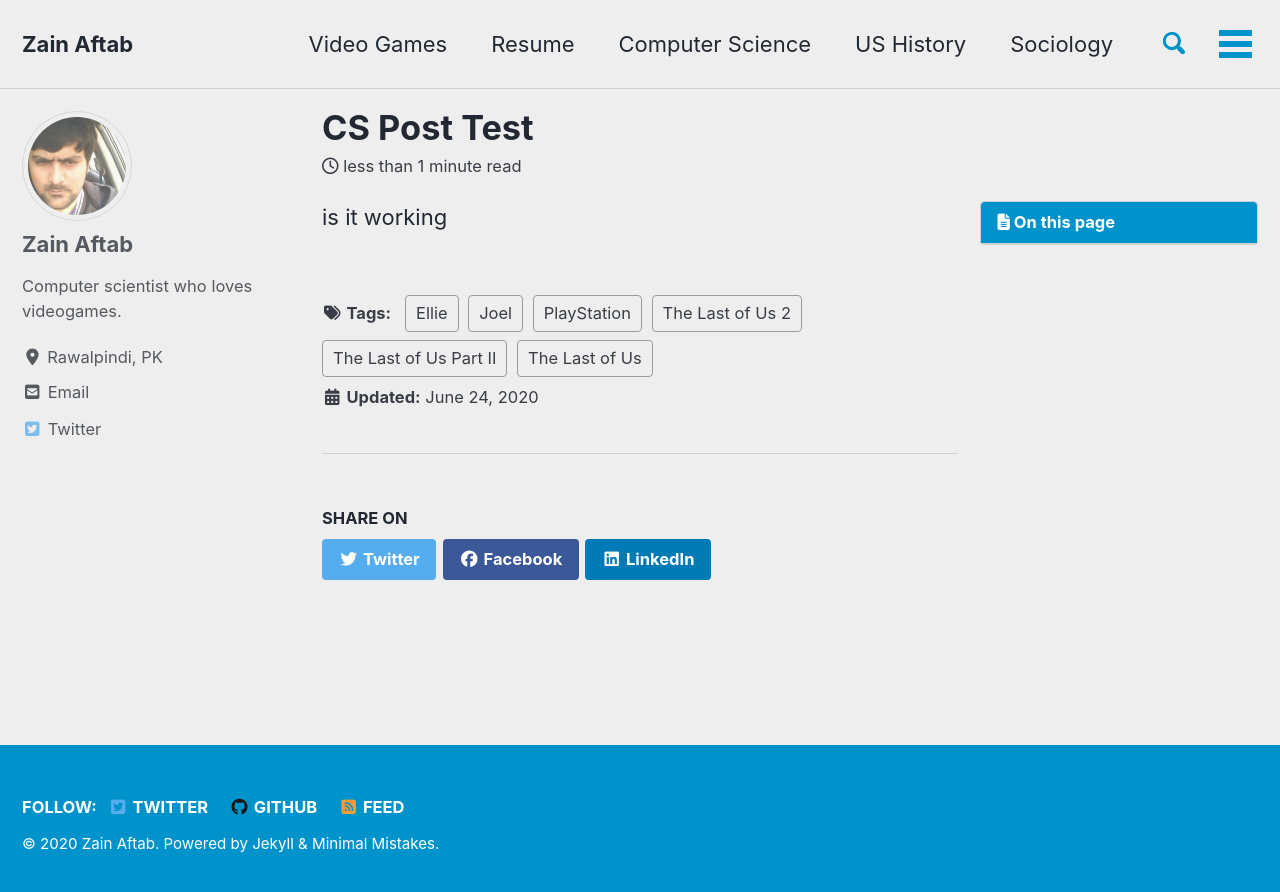
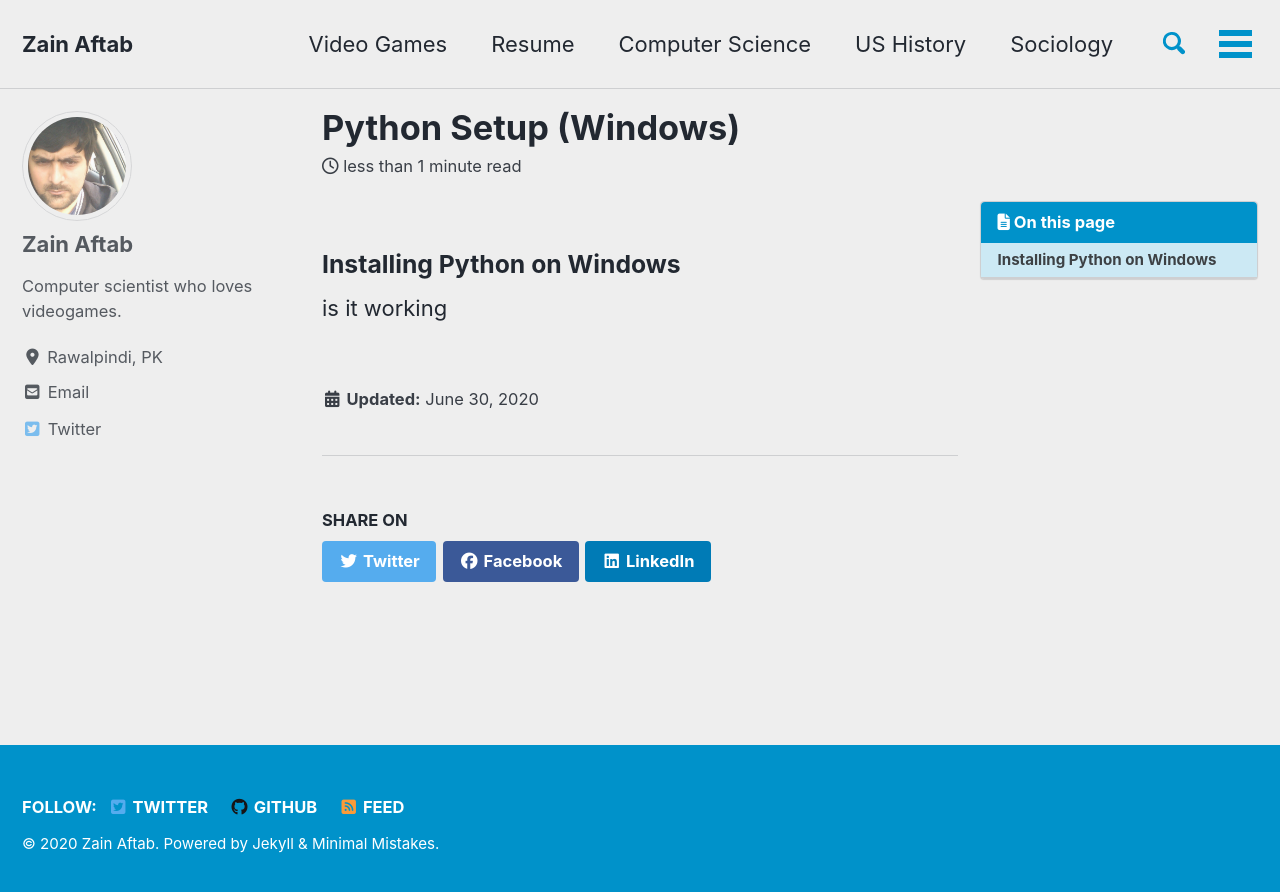
Before and after one commit to zainaftab2225/zainaftab2225.github.io, a Jekyll site: the page built from _computerscience/cs-test-post.md, in a window 1280 px wide. Shown: the top 892 px of the page. Built offline with Jekyll 4.4.1, drawn with Linux system fonts in a browser that asks for light colours; cached includes are drawn as plain includes; nearby versions of some CDN libraries.

Commit message:
python setup

```diff
--- a/_computerscience/cs-test-post.md
+++ b/_computerscience/cs-test-post.md
@@ -1,8 +1,8 @@
 ---
-title: "CS Post Test"
-excerpt: "A game that defines this generation; a swansong for the PlayStation 4."
-date: 2020-06-24
-tags: [The Last of Us, Joel, Ellie, PlayStation, The Last of Us 2, The Last of Us Part II]
+title: "Python Setup (Windows)"
+date: 2020-06-30
 ---
 
+### Installing Python on Windows
+
 is it working
```
